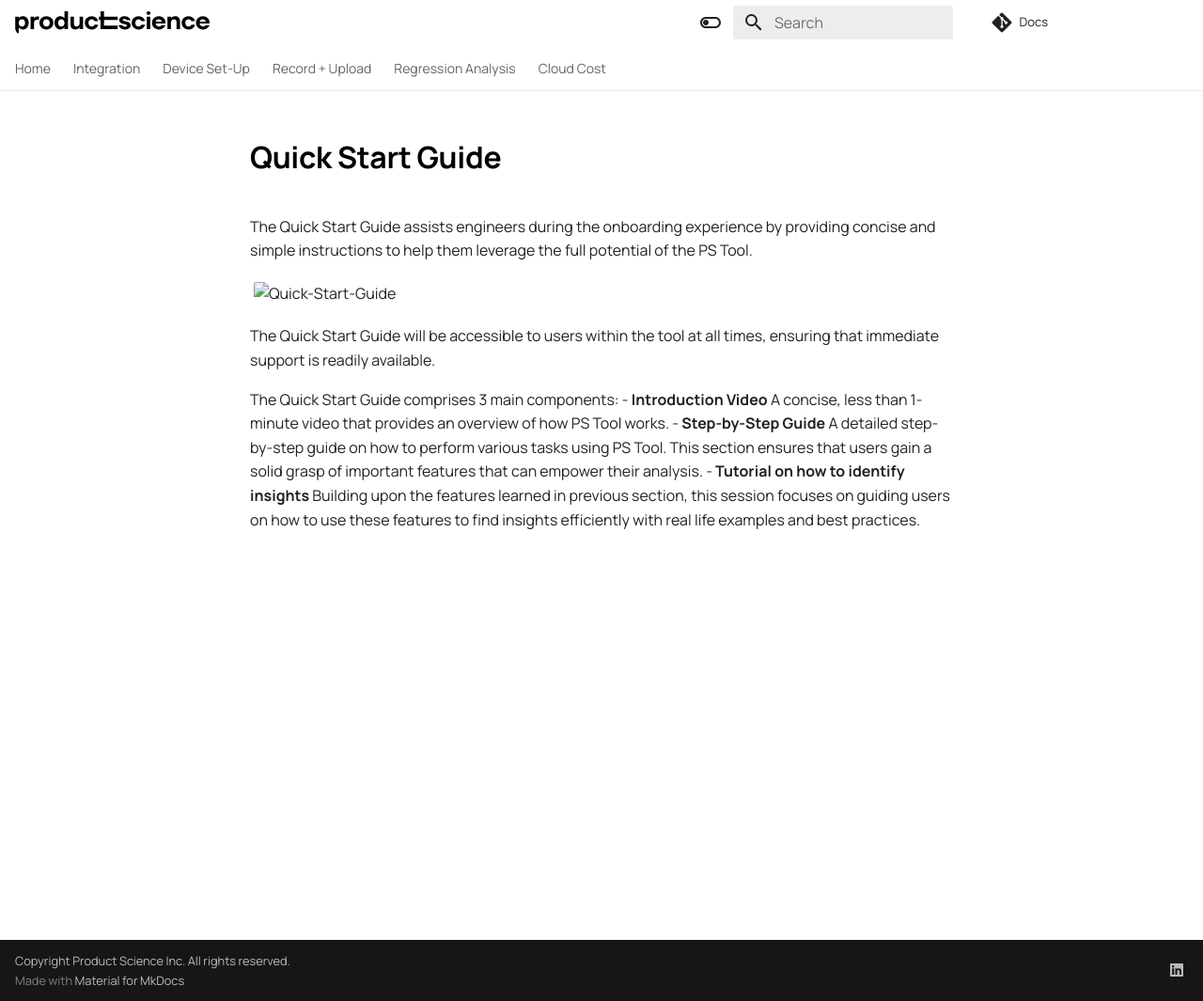
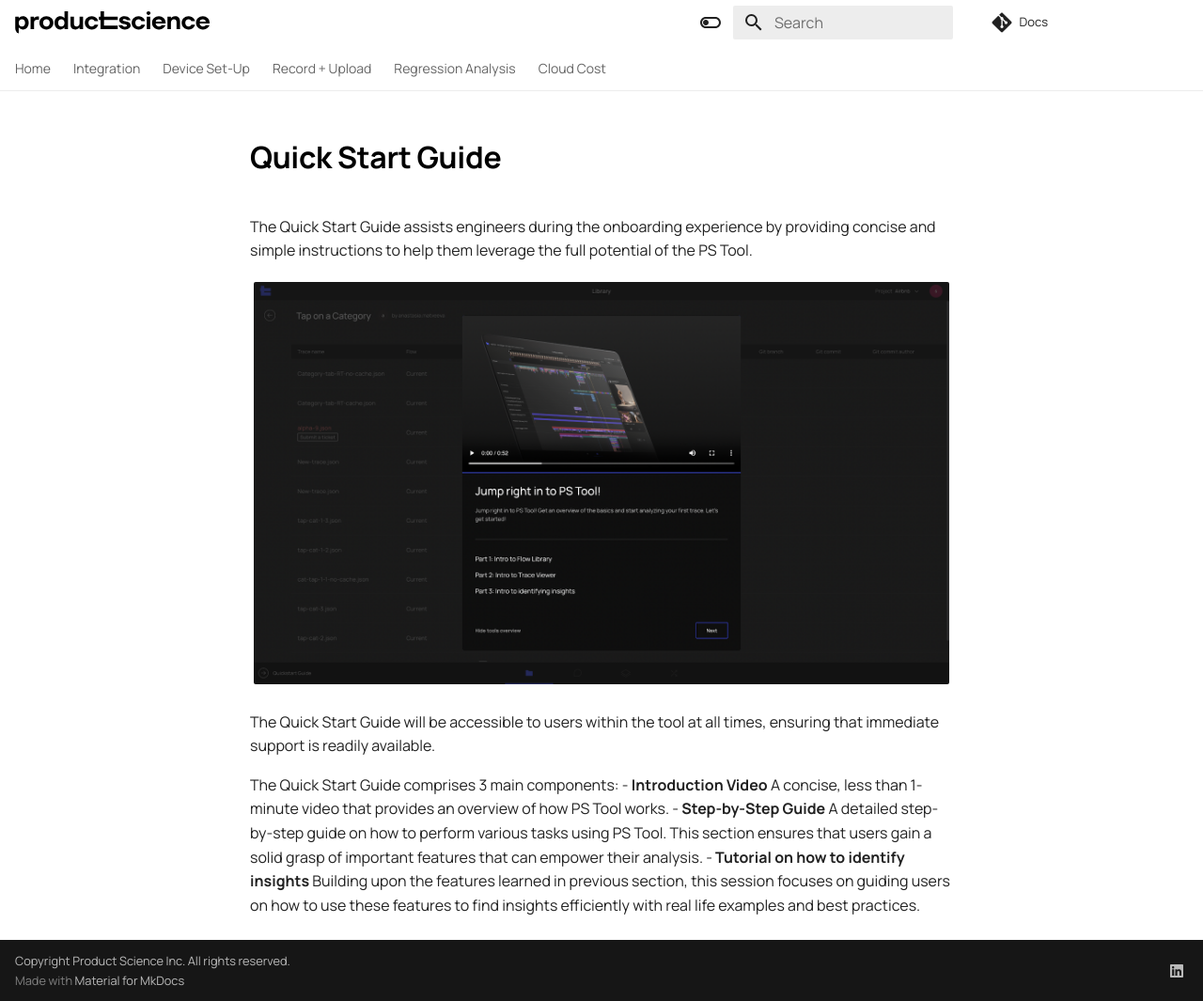
Before and after one commit to product-science/docs, an MkDocs documentation site: the page built from docs/release-notes/Quick-Start-Guide.md, in a window 1280 px wide and 1065 px high. Shown: the whole window at 94% size. Built offline with MkDocs 1.6.1 and Material for MkDocs 9.7.7, drawn with Linux system fonts in a browser that asks for light colours.

Commit message:
Update Quick-Start-Guide.md

```diff
--- a/docs/release-notes/Quick-Start-Guide.md
+++ b/docs/release-notes/Quick-Start-Guide.md
@@ -3,7 +3,7 @@
 The Quick Start Guide assists engineers during the onboarding experience by providing concise and simple instructions to help them leverage
 the full potential of the PS Tool.
 
-![Quick-Start-Guide](docs/images/Quick-Start-Guide.png)
+![Quick-Start-Guide](Quick-Start-Guide.png)
 
 The Quick Start Guide will be accessible to users within the tool at all times, ensuring that immediate support is readily available.
 
```
